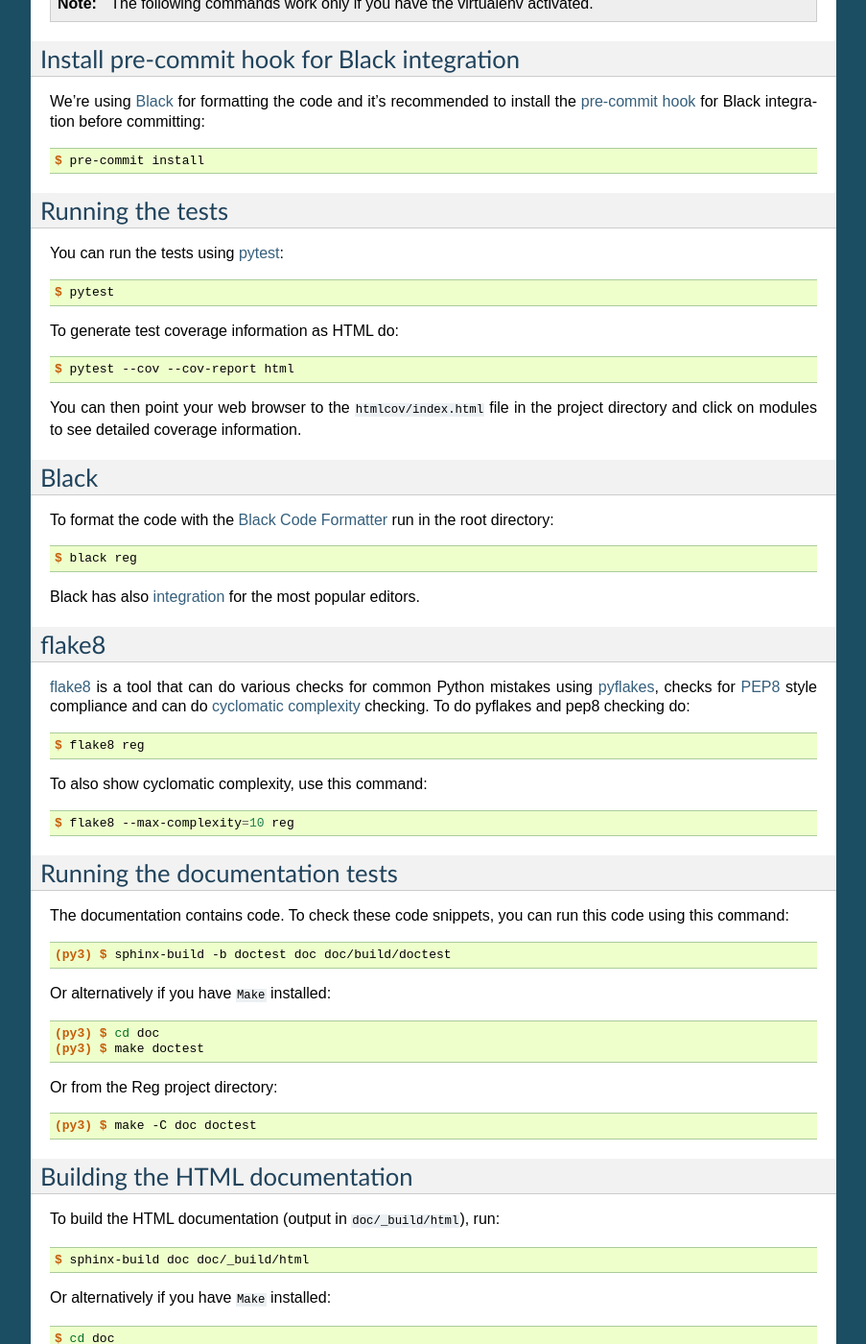
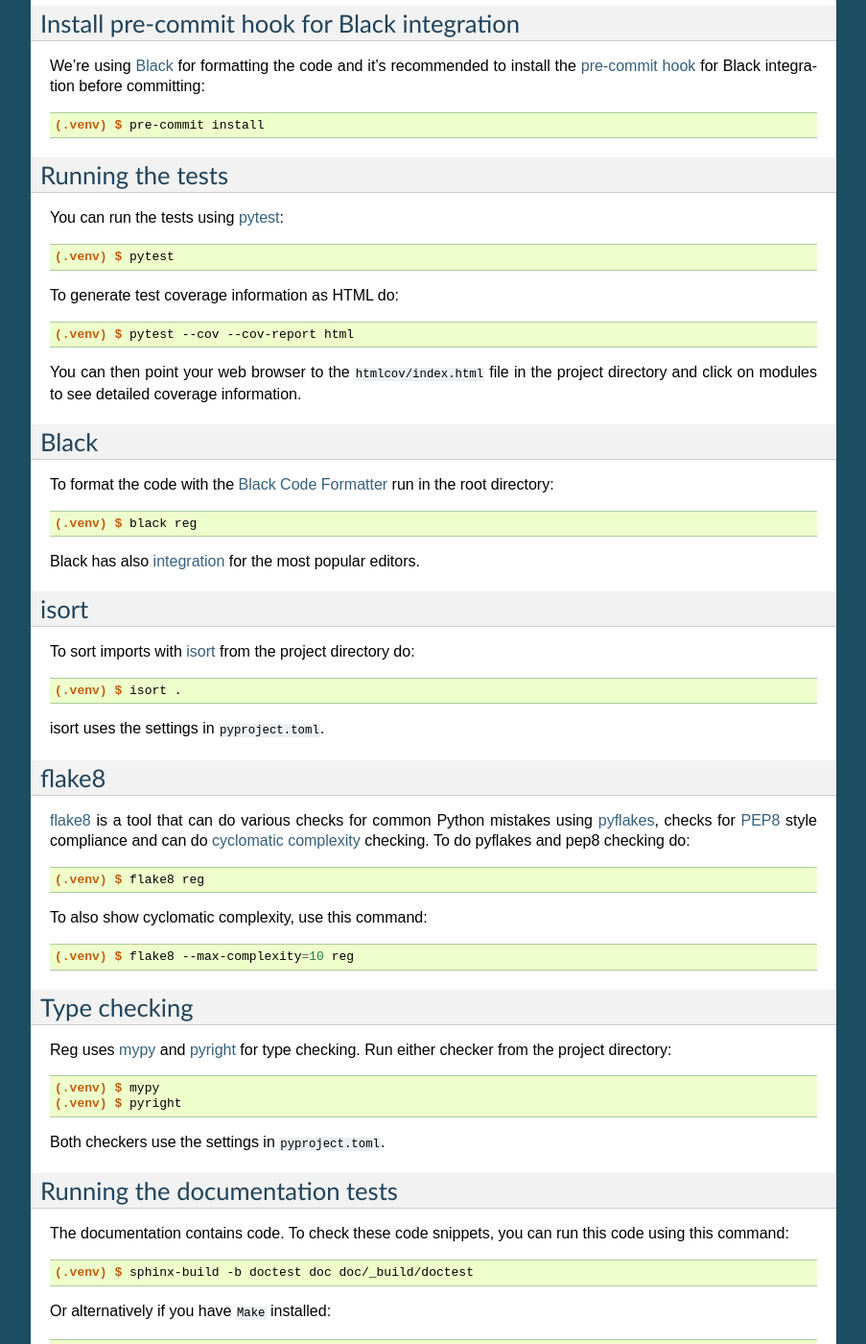
Before and after one commit to morepath/reg, a Sphinx documentation site: the page built from doc/developing.rst, in a window 1280 px wide and 1400 px high, scrolled down 696 px. Shown: the whole window at 96% size, without its empty margins (198-1101 px from the left). Built offline with Sphinx 7.4.7, drawn with Linux system fonts in a browser that asks for light colours; some of the changed text lies outside the part shown.

Commit message:
docs: update developing.rst and add readthedocs integration

```diff
--- a/doc/developing.rst
+++ b/doc/developing.rst
@@ -30,7 +28,7 @@
 Install the various dependencies and development tools from
 develop_requirements.txt::
 
-  $ pip install -Ur develop_requirements.txt
+  (.venv) $ pip install -Ur develop_requirements.txt
 
 For upgrading the requirements just run the command again.
 
@@ -47,7 +44,7 @@
 We're using Black_ for formatting the code and it's recommended to
 install the `pre-commit hook`_ for Black integration before committing::
 
-  $ pre-commit install
+  (.venv) $ pre-commit install
 
 .. _`pre-commit hook`: https://black.readthedocs.io/en/stable/integrations/source_version_control.html
 
@@ -56,11 +53,11 @@
 
 You can run the tests using `pytest`_::
 
-  $ pytest
+  (.venv) $ pytest
 
 To generate test coverage information as HTML do::
 
-  $ pytest --cov --cov-report html
+  (.venv) $ pytest --cov --cov-report html
 
 You can then point your web browser to the ``htmlcov/index.html`` file
 in the project directory and click on modules to see detailed coverage
@@ -73,12 +70,23 @@
 
 To format the code with the `Black Code Formatter`_ run in the root directory::
 
-  $ black reg
+  (.venv) $ black reg
 
 Black has also integration_ for the most popular editors.
 
 .. _`Black Code Formatter`: https://black.readthedocs.io
 .. _integration: https://black.readthedocs.io/en/stable/editor_integration.html
+
+isort
+-----
+
+To sort imports with isort_ from the project directory do::
+
+  (.venv) $ isort .
+
+isort uses the settings in ``pyproject.toml``.
+
+.. _isort: https://pycqa.github.io/isort/
 
 flake8
 ------
@@ -88,21 +96,30 @@
 can do `cyclomatic complexity`_ checking. To do pyflakes and pep8
 checking do::
 
-  $ flake8 reg
+  (.venv) $ flake8 reg
 
 To also show cyclomatic complexity, use this command::
 
-  $ flake8 --max-complexity=10 reg
-
+  (.venv) $ flake8 --max-complexity=10 reg
 
 .. _flake8: https://pypi.org/project/flake8
-
 .. _pyflakes: https://pypi.org/project/pyflakes
-
 .. _pep8: https://peps.python.org/pep-0008
-
 .. _`cyclomatic complexity`: https://en.wikipedia.org/wiki/Cyclomatic_complexity
 
+Type checking
+-------------
+
+Reg uses mypy_ and pyright_ for type checking. Run either checker
+from the project directory::
+
+  (.venv) $ mypy
+  (.venv) $ pyright
+
+Both checkers use the settings in ``pyproject.toml``.
+
+.. _mypy: https://mypy.readthedocs.io/
+.. _pyright: https://microsoft.github.io/pyright/
 
 Running the documentation tests
 -------------------------------
@@ -110,32 +127,32 @@
 The documentation contains code. To check these code snippets, you
 can run this code using this command::
 
-  (py3) $ sphinx-build -b doctest doc doc/build/doctest
+  (.venv) $ sphinx-build -b doctest doc doc/_build/doctest
 
 Or alternatively if you have ``Make`` installed::
 
-  (py3) $ cd doc
-  (py3) $ make doctest
+  (.venv) $ cd doc
+  (.venv) $ make doctest
 
 Or from the Reg project directory::
 
-  (py3) $ make -C doc doctest
+  (.venv) $ make -C doc doctest
 
 Building the HTML documentation
 -------------------------------
 
 To build the HTML documentation (output in ``doc/_build/html``), run::
 
-  $ sphinx-build doc doc/_build/html
+  (.venv) $ sphinx-build doc doc/_build/html
 
 Or alternatively if you have ``Make`` installed::
 
-  $ cd doc
-  $ make html
+  (.venv) $ cd doc
+  (.venv) $ make html
 
 Or from the Reg project directory::
 
-  $ make -C doc html
+  (.venv) $ make -C doc html
 
 Tox
 ---
@@ -154,20 +171,20 @@
 
 To find out which test environments are defined for Reg in tox.ini run::
 
-  $ tox -l
+  (.venv) $ tox -l
 
 You can run all tox tests with::
 
-  $ tox
+  (.venv) $ tox
 
 You can also specify a test environment to run e.g.::
 
-  $ tox -e py311
-  $ tox -e lint
-  $ tox -e docs
+  (.venv) $ tox -e py311
+  (.venv) $ tox -e lint
+  (.venv) $ tox -e docs
 
 To run a simple performance test you can use::
 
-  $ tox -e perf
+  (.venv) $ tox -e perf
 
 .. _pyenv: https://github.com/pyenv/pyenv
```
Also changed, not shown: other parts of doc/developing.rst (+1 -4 lines), .readthedocs.yaml (added).
